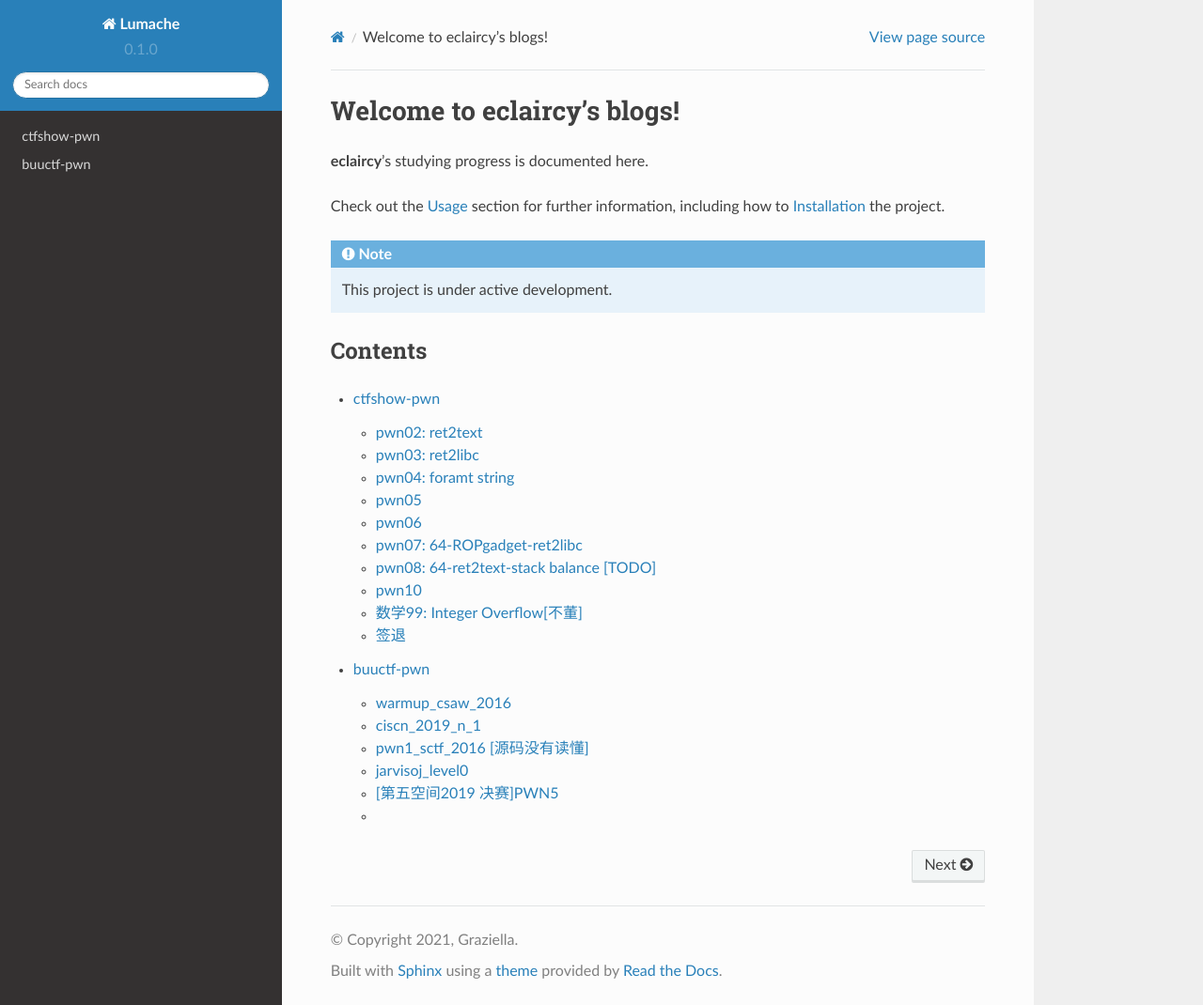
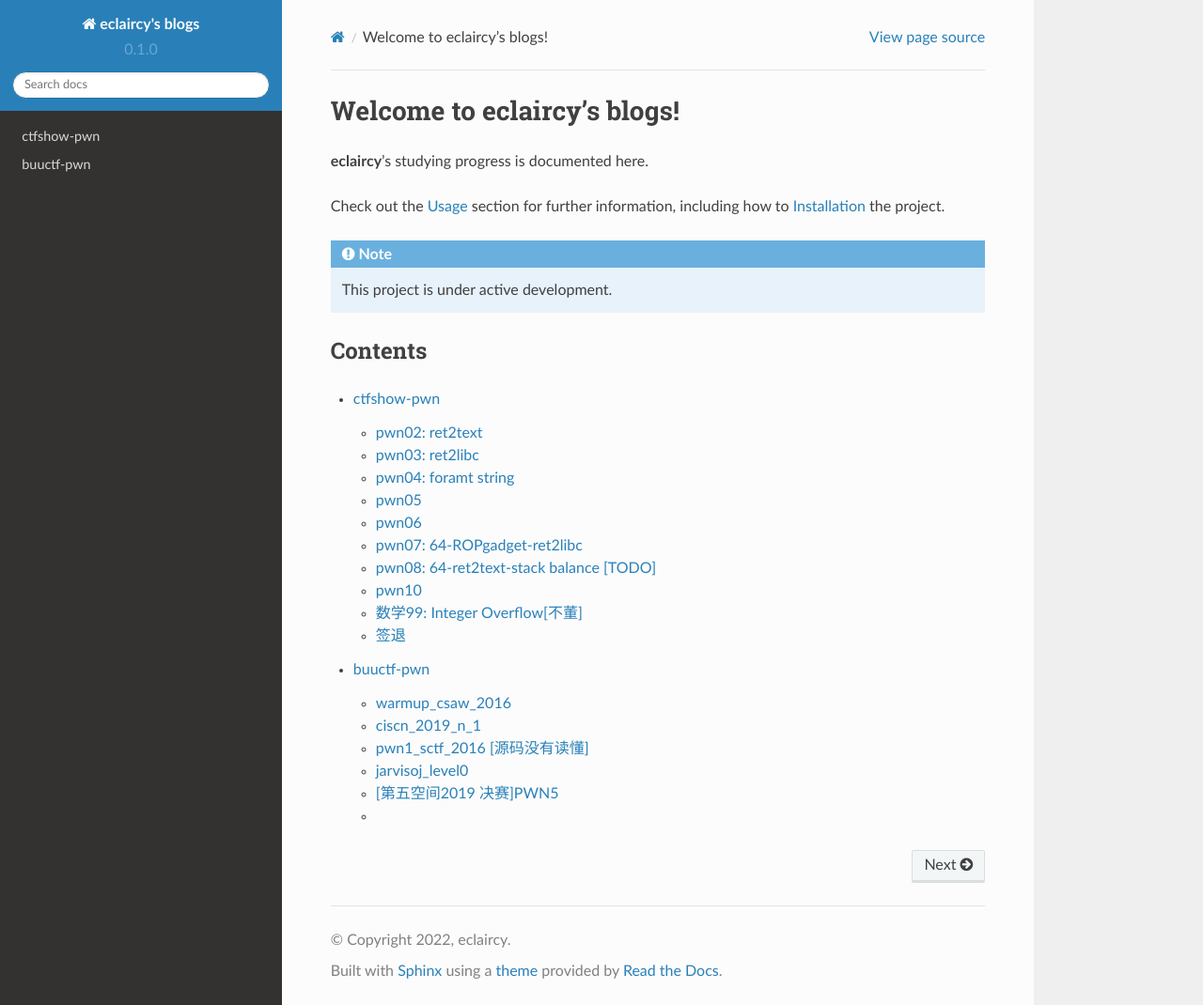
Before and after one commit to eclaircy/eclaircy-blogs, a Sphinx documentation site: the page built from docs/source/index.rst, in a window 1280 px wide and 1070 px high. Shown: the whole window at 94% size. Built offline with Sphinx 7.4.7 and the Read the Docs theme 2.0.0, drawn with Linux system fonts in a browser that asks for light colours.

Commit message:
Update conf.py

```diff
--- a/docs/source/conf.py
+++ b/docs/source/conf.py
@@ -2,9 +2,9 @@
 
 # -- Project information
 
-project = 'Lumache'
-copyright = '2021, Graziella'
-author = 'Graziella'
+project = "eclaircy's blogs"
+copyright = '2022, eclaircy'
+author = 'eclaircy'
 
 release = '0.1'
 version = '0.1.0'
```
